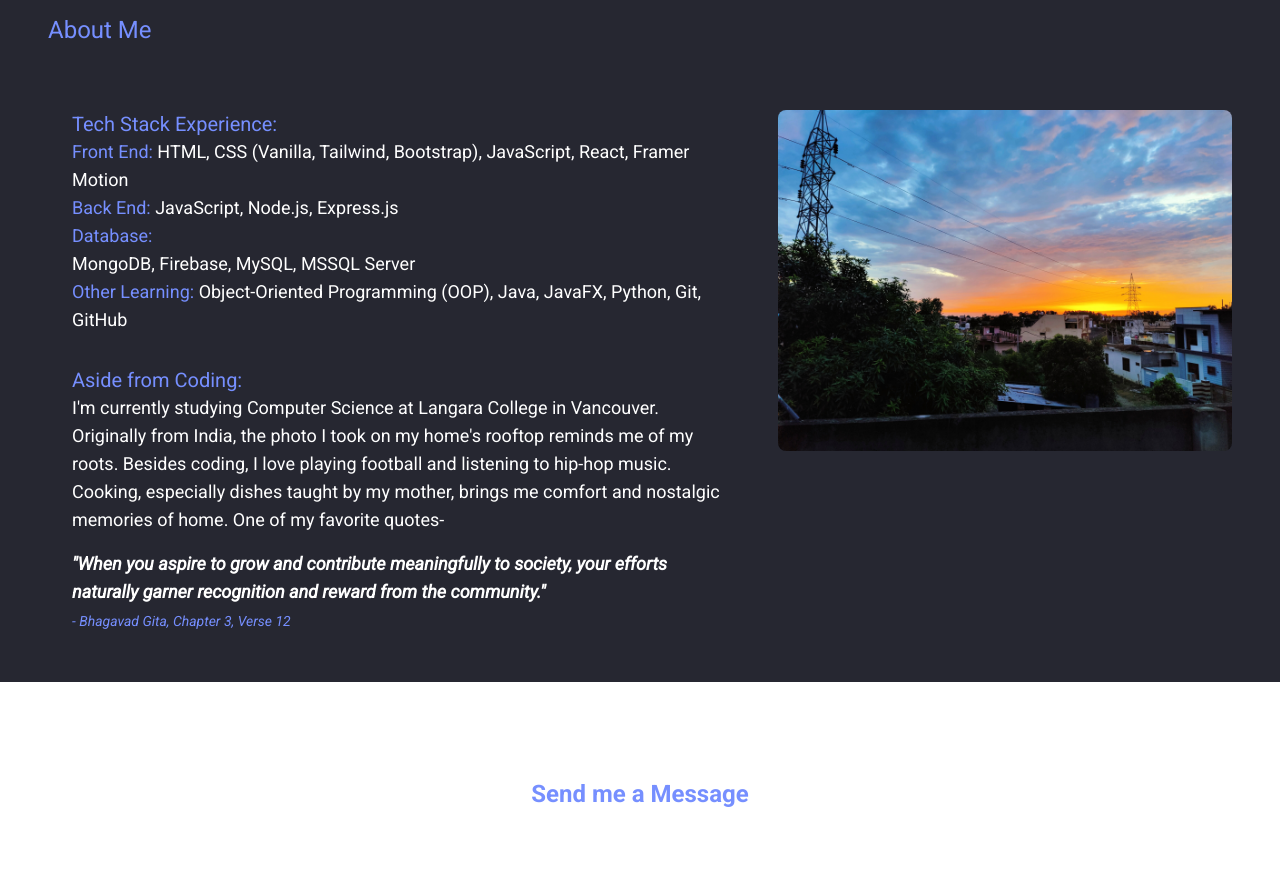
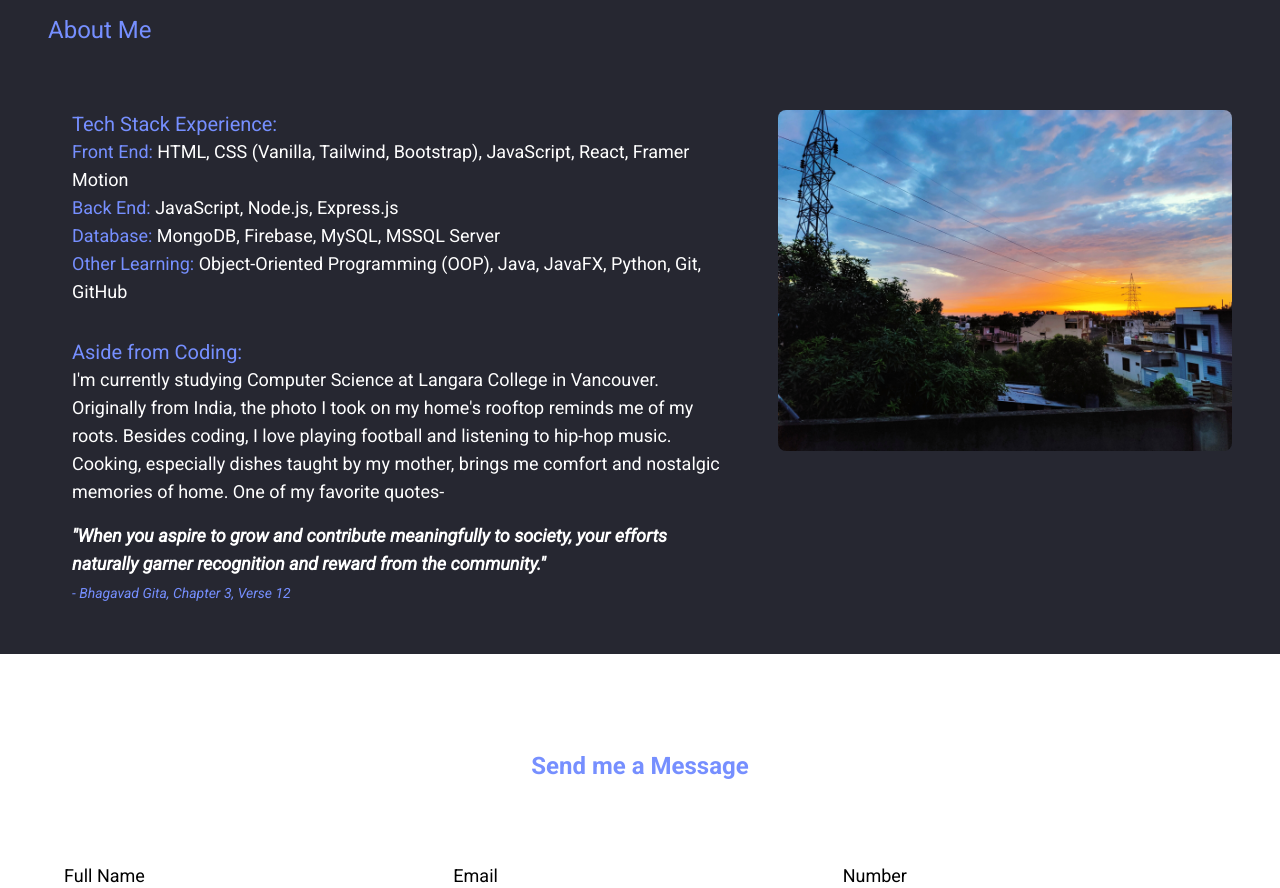
Before and after one commit to harpreet1o/personalSite, a React (Vite) app: page / in a window 1280 px wide. Shown: the part 1820-2708 px from the top of the page. Built offline with nearby package versions, Linux system fonts and the light colour scheme; a web font is replaced by a local one.

Commit message:
error removed

```diff
--- a/src/components/Biography.jsx
+++ b/src/components/Biography.jsx
@@ -22,7 +22,7 @@ function Biography() {
                   Node.js, Express.js
                 </li>
                 <span className="text-blue">Database: </span>
-                <li> MongoDB, Firebase, MySQL, MSSQL Server</li>
+                MongoDB, Firebase, MySQL, MSSQL Server
                 <li>
                   <span className="text-blue">Other Learning: </span>
                   Object-Oriented Programming (OOP), Java, JavaFX, Python, Git,
```
